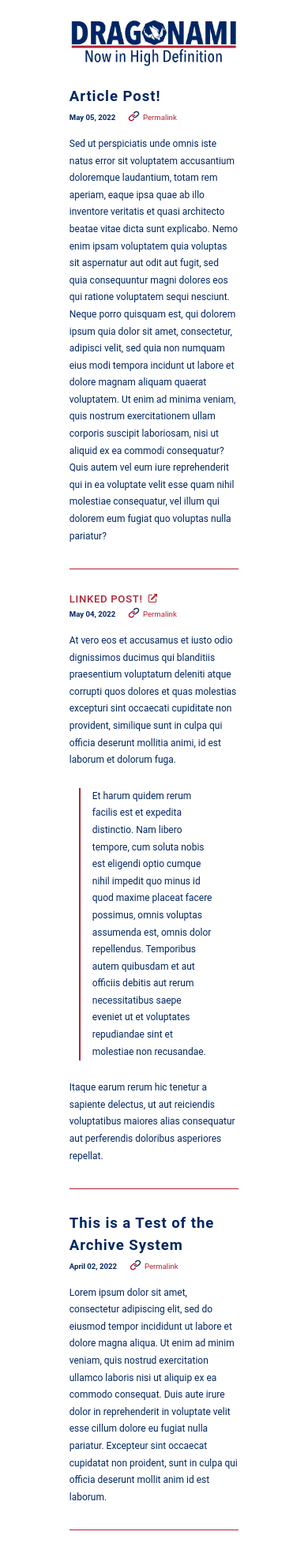
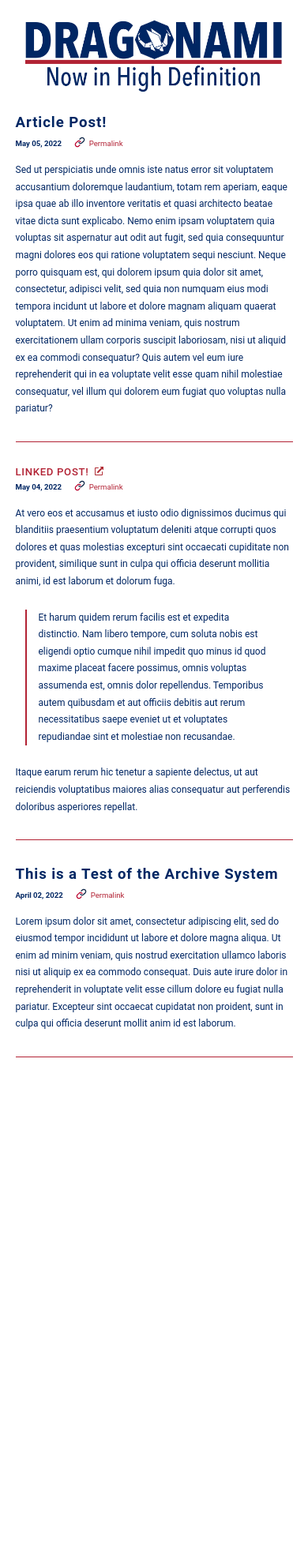
Before and after one commit to dragonamiKB/github.io, a Jekyll site: the page built from index.html, in a window 390 px wide. Shown: the whole page at 79% size. Built offline with Jekyll 4.4.1, drawn with Linux system fonts in a browser that asks for light colours; after the commit the page ends 1369 px from its top, so only the background shows below that.

Commit message:
Optmiziations for viewing on mobile devices

```diff
--- a/_sass/parts/_global.scss
+++ b/_sass/parts/_global.scss
@@ -1,9 +1,12 @@
 #sitebox {
-    width:          55%;
+    width:          90%;
     margin-left:    auto;
     margin-right:   auto;
+
 }
 
-@media only screen and (max-height: 450px) {
-    width: 90%;
+@media only screen and (min-width: 450px) {
+    #sitebox {
+        width: 55%;
+    }
 }
--- a/_sass/parts/_header.scss
+++ b/_sass/parts/_header.scss
@@ -1,6 +1,6 @@
 #header-img {
     display: block;
-    width: 100%;
+    width: 95%;
     margin-top: 25px;
     margin-bottom: 25px;
     margin-left: auto;
@@ -11,8 +11,8 @@ header {
     width: 100%;
 }
 
-@media only screen and (max-height: 450px) {
+@media only screen and (min-width: 450px) {
     #header-img {
-        width: 90%;
+        width: 100%;
     }
 }
```
